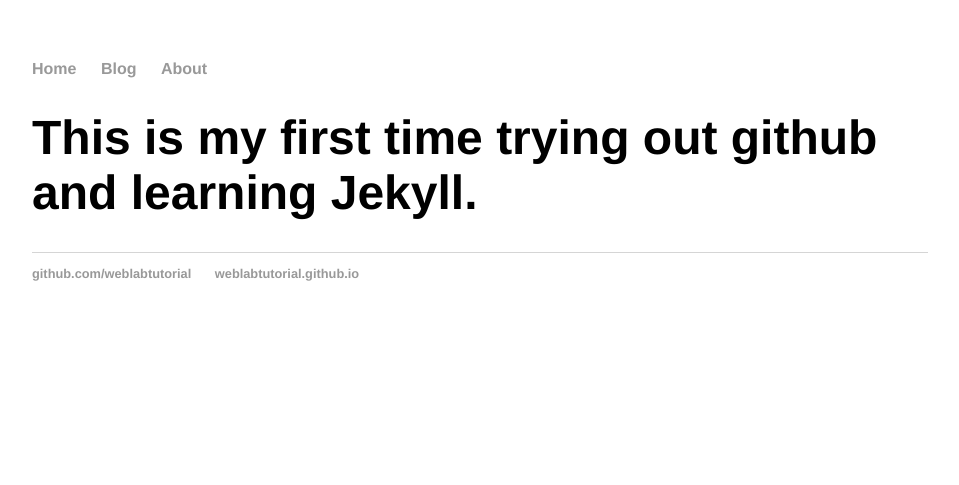
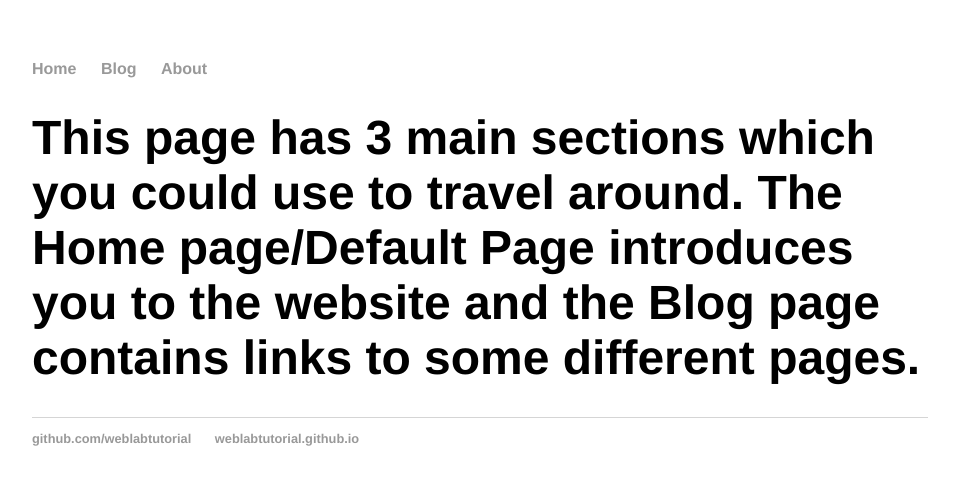
Before and after one commit to dvp2004/dvp2004.github.io, a Jekyll site: the page built from about/index.html, in a window 1280 px wide. Shown: the top 485 px of the page, without its empty margins (160-1119 px from the left). Built offline with Jekyll 4.4.1, drawn with Linux system fonts in a browser that asks for light colours.

Commit message:
Update index.html

```diff
--- a/about/index.html
+++ b/about/index.html
@@ -2,4 +2,4 @@
 layout: default
 title: Web Programming Page
 ---
-<h1> This is my first time trying out github and learning Jekyll. </h1>
+<h1> This page has 3 main sections which you could use to travel around. The Home page/Default Page introduces you to the website and the Blog page contains links to some different pages. </h1>
```
